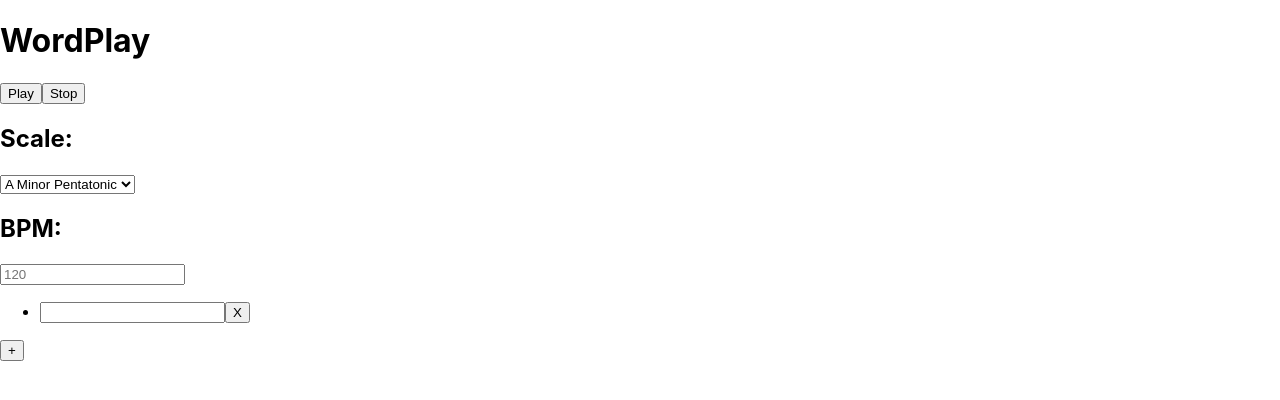
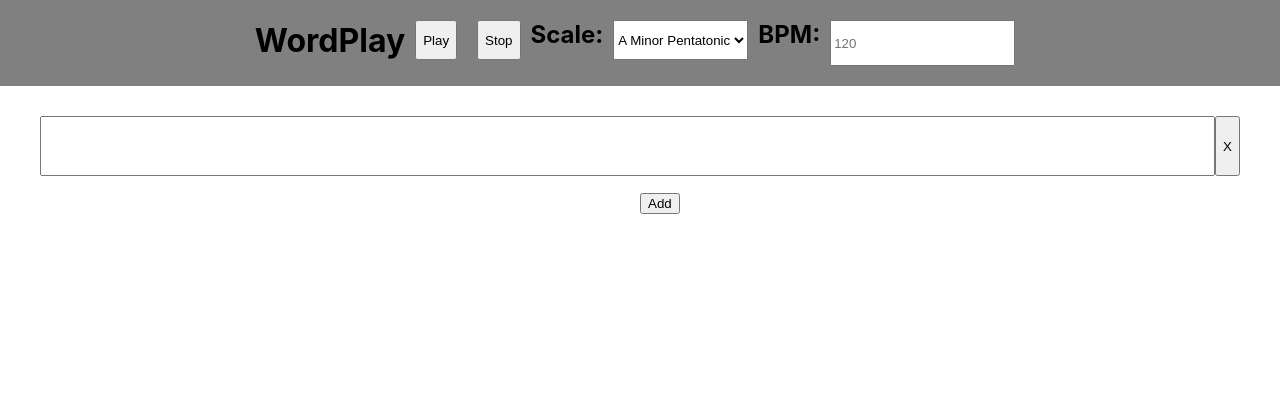
Before and after one commit to antonwallstedt/wordplay, a React (Create React App) app: page / in a window 1280 px wide. Shown: the top 400 px of the page. Built offline with nearby package versions, Linux system fonts and the light colour scheme; a web font is replaced by a local one.

Commit message:
Add simple styling

```diff
--- a/src/App.js
+++ b/src/App.js
@@ -7,6 +7,11 @@ import UserTracks from "./presentational/UserTracks";
  * @returns all JSX components.
  */
 function App() {
+  const addBtnStyle = {
+    position: "relative",
+    left: "50%",
+  };
+
   const defaultTrack = { ref: React.createRef(null), id: Date.now() };
   const [userTracks, setUserTracks] = useState([defaultTrack]);
   const handleAdd = (event) => {
@@ -26,8 +31,8 @@ function App() {
     <main>
       <NavBarContainer userTracks={userTracks} />
       <UserTracks userTracks={userTracks} handleDelete={handleDelete} />
-      <button className="add-btn" onClick={handleAdd}>
-        +
+      <button className="add-btn" onClick={handleAdd} style={addBtnStyle}>
+        Add
       </button>
     </main>
   );
--- a/src/components/Track.js
+++ b/src/components/Track.js
@@ -6,8 +6,19 @@ import React from "react";
  * @returns input field with ref for retrieving user input
  */
 function Track({ inputRef }) {
+  const inputStyle = {
+    width: "100%",
+    fontSize: 20,
+    textIndent: 20,
+  };
+
   return (
-    <input data-testid="track-test" className="user-track" ref={inputRef} />
+    <input
+      data-testid="track-test"
+      className="user-track"
+      ref={inputRef}
+      style={inputStyle}
+    />
   );
 }
 
--- a/src/containers/NavBarContainer.js
+++ b/src/containers/NavBarContainer.js
@@ -1,4 +1,4 @@
-import { useState } from "react";
+import { useState, useEffect } from "react";
 import WordSynth from "../utils/WordSynth";
 import { defaultScale } from "../utils/Scales";
 import NavBar from "../presentational/NavBar";
--- a/src/presentational/NavBar.js
+++ b/src/presentational/NavBar.js
@@ -7,18 +7,52 @@ import { scales } from "../utils/Scales";
  * @returns JSX NavBar
  */
 function NavBar(props) {
+  const navBarStyle = {
+    display: "flex",
+    position: "relative",
+    backgroundColor: "grey",
+    justifyContent: "center",
+  };
+
+  const buttonStyle = {
+    height: 40,
+    margin: "20px 10px",
+  };
+
+  const dropdownStyle = {
+    height: 40,
+    margin: "20px 10px",
+  };
+
+  const inputStyle = {
+    height: 40,
+    margin: "20px 10px",
+  };
+
   const { handlePlay, handleStop, handleBpmChange, handleScaleSelect } = props;
   return (
-    <div className="navbar">
+    <div className="navbar" style={navBarStyle}>
       <h1>WordPlay</h1>
-      <button className="media-button play-button" onClick={handlePlay}>
+      <button
+        className="media-button play-button"
+        onClick={handlePlay}
+        style={buttonStyle}
+      >
         Play
       </button>
-      <button className="media-button stop-button" onClick={handleStop}>
+      <button
+        className="media-button stop-button"
+        onClick={handleStop}
+        style={buttonStyle}
+      >
         Stop
       </button>
       <h2 className="scale-heading">Scale: </h2>
-      <select className="scale-select" onChange={(e) => handleScaleSelect(e)}>
+      <select
+        className="scale-select"
+        onChange={(e) => handleScaleSelect(e)}
+        style={dropdownStyle}
+      >
         {scales.map(({ name, scale }) => (
           <option value={scale} key={name}>
             {name}
@@ -30,6 +64,7 @@ function NavBar(props) {
         className="bpm-select"
         placeholder="120"
         onChange={handleBpmChange}
+        style={inputStyle}
       />
     </div>
   );
--- a/src/presentational/UserTracks.js
+++ b/src/presentational/UserTracks.js
@@ -7,10 +7,22 @@ import Track from "../components/Track";
  * @returns JSX unordered list of tracks
  */
 function UserTracks({ userTracks, handleDelete }) {
+  const listStyle = {
+    padding: "0px 40px 0px",
+    marginTop: 30,
+    listStyleType: "none",
+  };
+
+  const listItemStyle = {
+    height: 60,
+    display: "flex",
+    justifyContent: "center",
+  };
+
   return (
-    <ul className="user-tracks">
+    <ul className="user-tracks" style={listStyle}>
       {userTracks.map(({ id, ref }) => (
-        <li key={id}>
+        <li key={id} style={listItemStyle}>
           <Track inputRef={ref} />
           <button className="delete-btn" onClick={() => handleDelete(id)}>
             X
```
